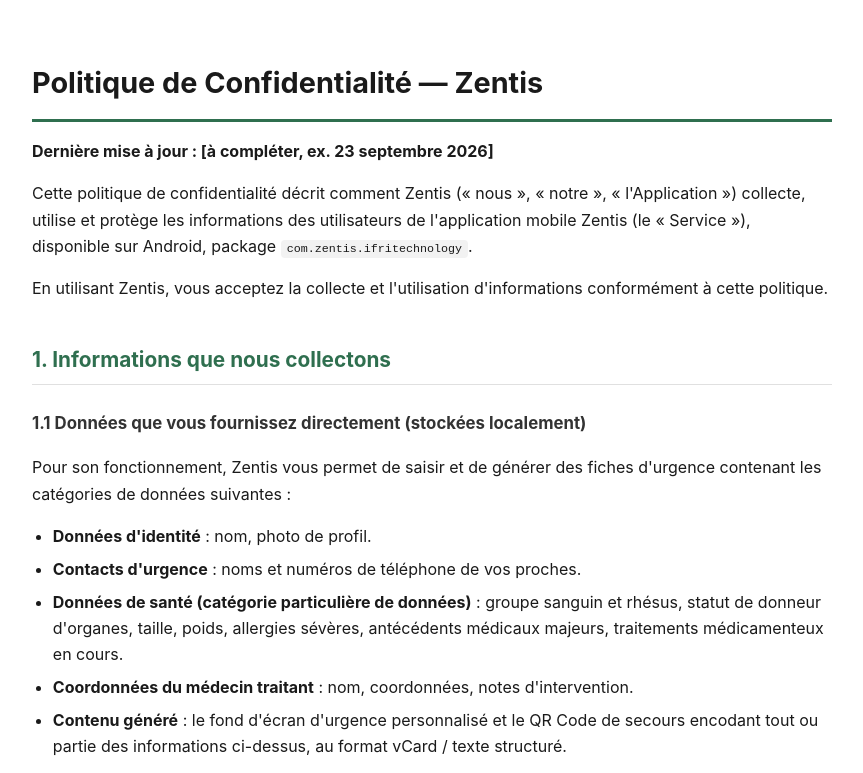
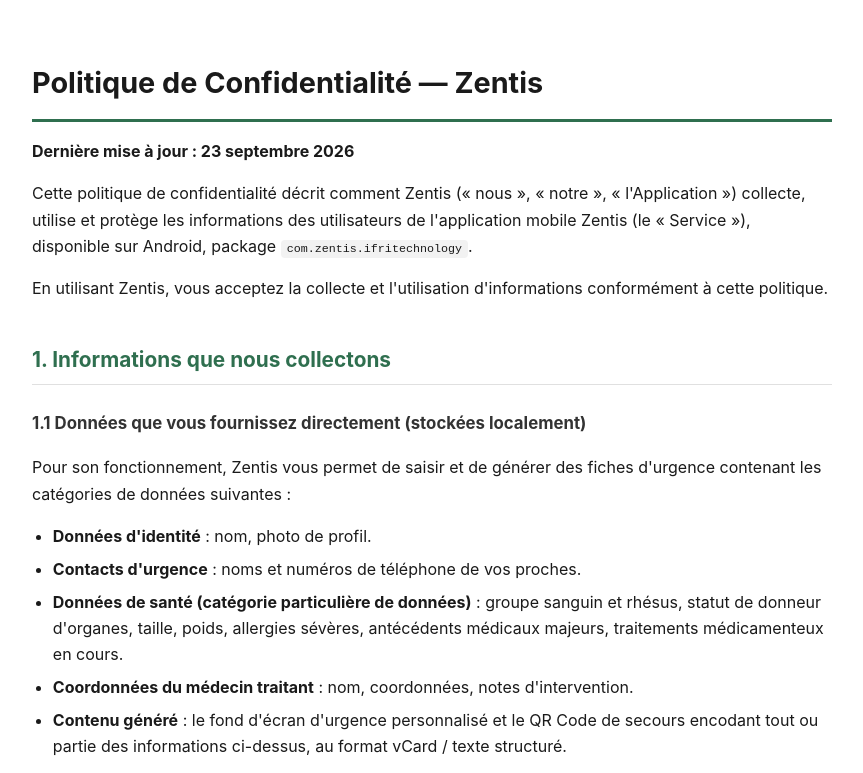
Before and after one commit to Ifri-Technology/zentis-privacy, a plain HTML site: page index.html in a window 1280 px wide. Shown: the top 773 px of the page, without its empty margins (208-1071 px from the left). Drawn offline with Linux system fonts and the light colour scheme.

Commit message:
Update last modified date in privacy policy

```diff
--- a/index.html
+++ b/index.html
@@ -51,7 +51,7 @@
 </head>
 <body>
 <h1>Politique de Confidentialité — Zentis</h1>
-<p><strong>Dernière mise à jour : [à compléter, ex. 23 septembre 2026]</strong></p>
+<p><strong>Dernière mise à jour :  23 septembre 2026</strong></p>
 <p>Cette politique de confidentialité décrit comment Zentis (« nous », « notre », « l'Application ») collecte, utilise et protège les informations des utilisateurs de l'application mobile Zentis (le « Service »), disponible sur Android, package <code>com.zentis.ifritechnology</code>.</p>
 <p>En utilisant Zentis, vous acceptez la collecte et l'utilisation d'informations conformément à cette politique.</p>
 <h2>1. Informations que nous collectons</h2>
```
